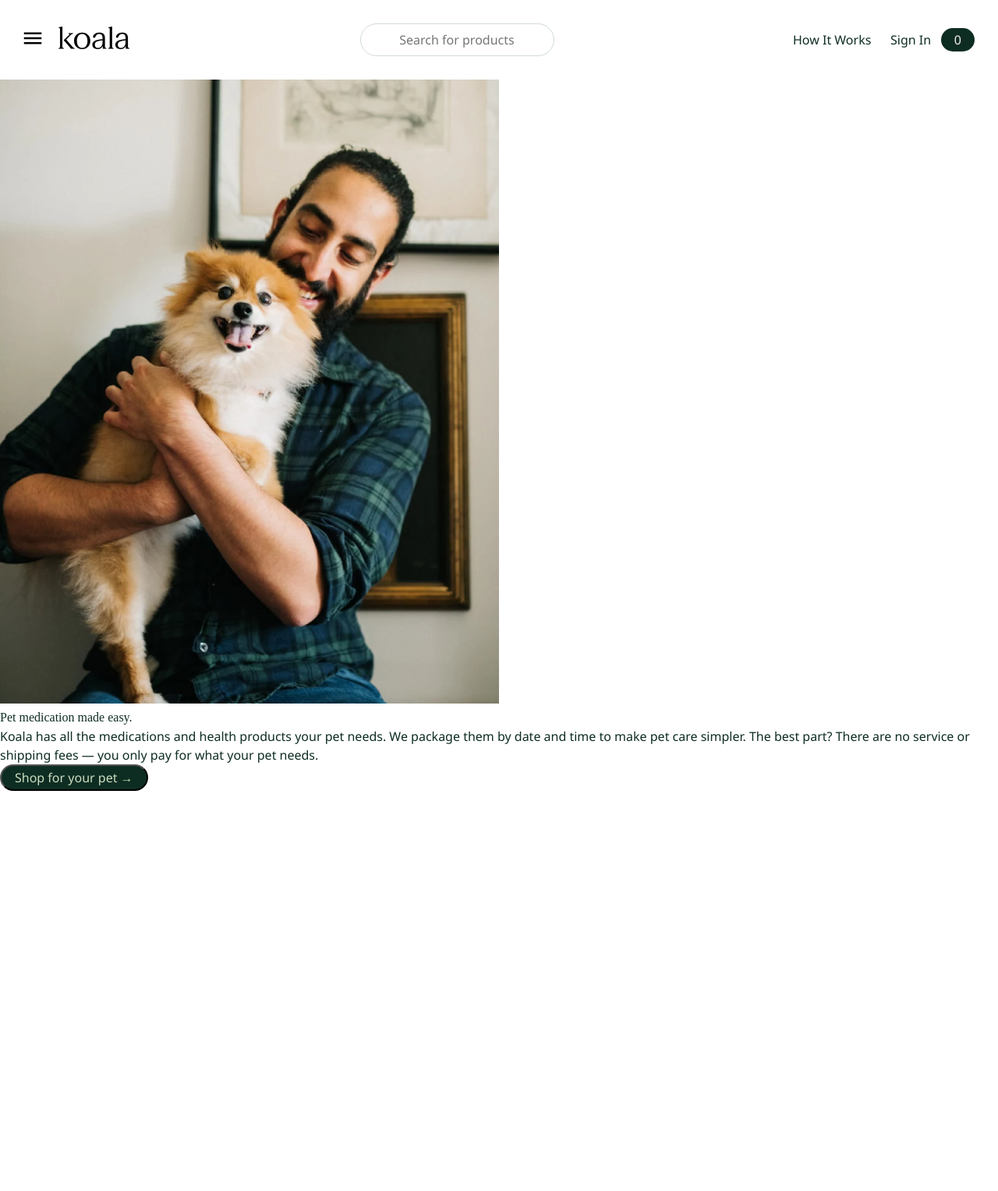
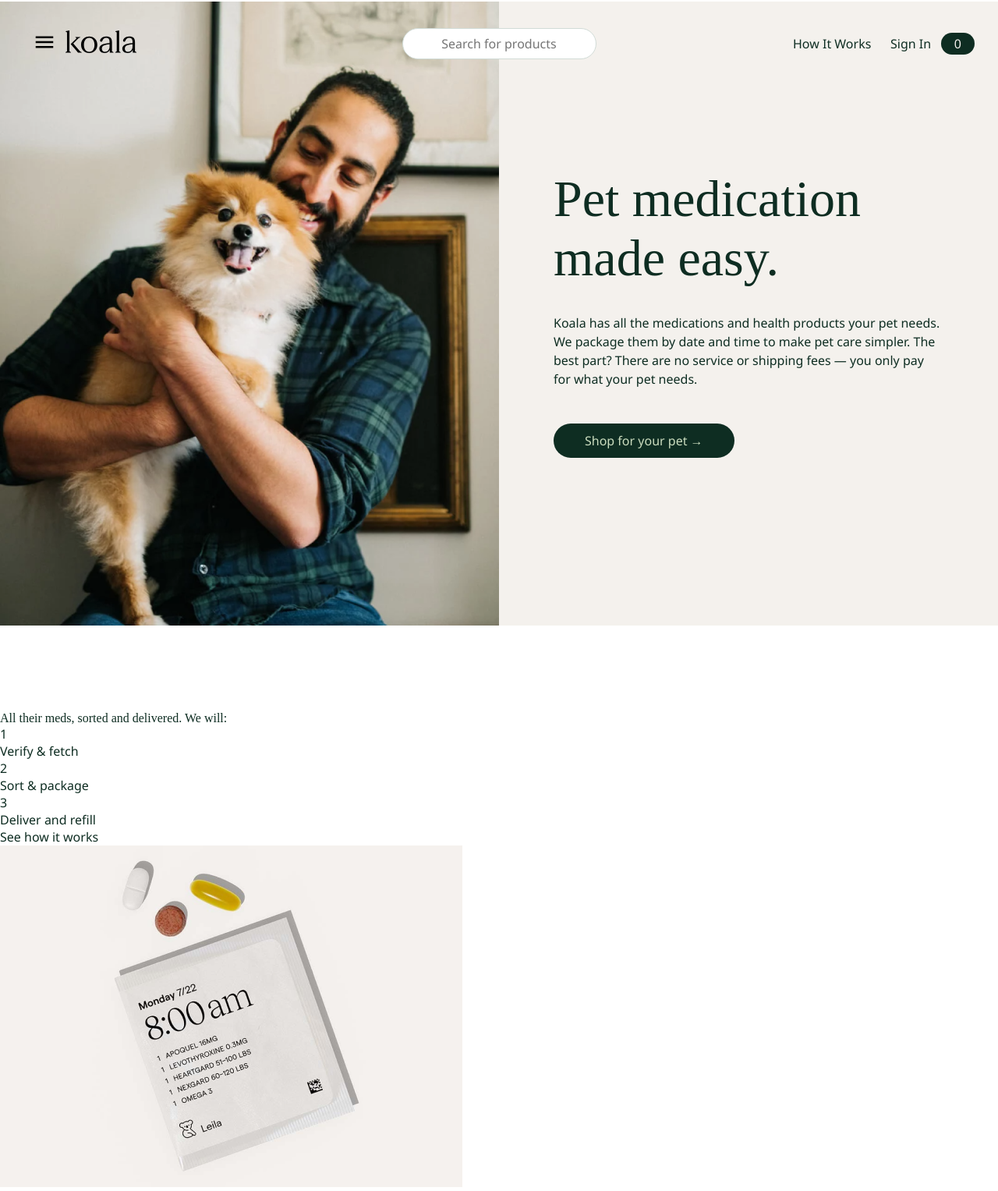
Before and after one commit to mnosinov/itcbootcamp_koala_health_website_project, a plain HTML site: page index.html in a window 1280 px wide. Shown: the whole page at 78% size. Before the commit the page ends 1014 px from the top, so only its background shows below. Drawn offline with Linux system fonts and the light colour scheme.

Commit message:
intermediate commit

```diff
--- a/css/styles.css
+++ b/css/styles.css
@@ -12,13 +12,13 @@
 	padding: 0;
   font-family: "Segoe UI", Arial, sans-serif;
 	font-weight: 400;
-	line-height: 24px;
 	font-size: 16px;
 	color: #0E2D22;
 }
 
 h1 {
   font-family: "Times New Roman", Times, serif;
+	font-weight: 400;
 }
 
 header {
@@ -30,11 +30,20 @@ header {
 	padding: 30px;
 }
 
+.main-menu {
+	margin: 15px;
+}
+
 .main-menu-logo-group {
 	display: flex;
 	align-items: center;
 	width: 137px;
-	justify-content: space-between;
+	justify-content: flex-start;
+	flex: 0 1 245px;
+}
+
+.search {
+	flex: 0 1 245px;
 }
 
 .search-input-text {
@@ -46,6 +55,7 @@ header {
 }
 
 .user-menu {
+	flex: 0 1 245px;
 	width: 245px;
 }
 
@@ -72,7 +82,8 @@ button {
 }
 
 .btn-style1:hover,
-.btn-style2:hover {
+.btn-style2:hover,
+.btn-style3:hover {
 	background-color: orange;
 }
 
@@ -84,7 +95,8 @@ button {
 	color: #F4F1ED;
 }
 
-.btn-style2:hover {
+.btn-style2:hover,
+.btn-style3:hover {
 	color: #0E2D22;
 }
 
@@ -93,10 +105,40 @@ button {
 	border-radius: 1000px;
 	color: #CBDDBF;
 	padding: 3px 17px;
-
+	border: none;
+	vertical-align: text-top;
 }
 
 main {
 	max-width: 1280px;
 	margin: 0 auto;
 }
+
+.hero-section {
+	display: flex;
+	background-color: #F4F1ED;
+	position: relative;
+	top: -110px;
+	z-index: -1;
+}
+
+.hero-text {
+	display: flex;
+	flex-direction: column;
+	justify-content: center;
+	margin: 70px;
+}
+
+.hero-text h1 {
+	font-size: 66px;
+}
+
+.hero-text p {
+	margin-top: 33px;
+	line-height: 24px;
+}
+
+.hero-text button {
+	margin-top: 45px;
+	padding: 11px 40px;
+}
--- a/index.html
+++ b/index.html
@@ -51,6 +51,32 @@
 			</div>
 		</section>
 
+		<section class="how-it-works">
+			<div class="how-it-works-text">
+				<h1>All their meds, sorted and delivered. We will:</h1>
+				<div class="steps">
+					<div class="step">
+						<div class="step-number selected">1</div>
+						<div class="step-name">Verify & fetch</div>
+					</div>
+					<div class="step">
+						<div class="step-number">2</div>
+						<div class="step-name">Sort & package</div>
+					</div>
+					<div class="step">
+						<div class="step-number">3</div>
+						<div class="step-name">Deliver and refill</div>
+					</div>
+				</div>
+				<p>
+					See how it works
+				</p>
+			</div>
+			<div class="how-it-works-visual">
+				<img src="images/how-it-works-visual.png" alt="How It Works">
+			</div>
+		</section>
+
 	</main>
 
 </body>
```
Also changed, not shown: images/how-it-works-visual.png (added).
